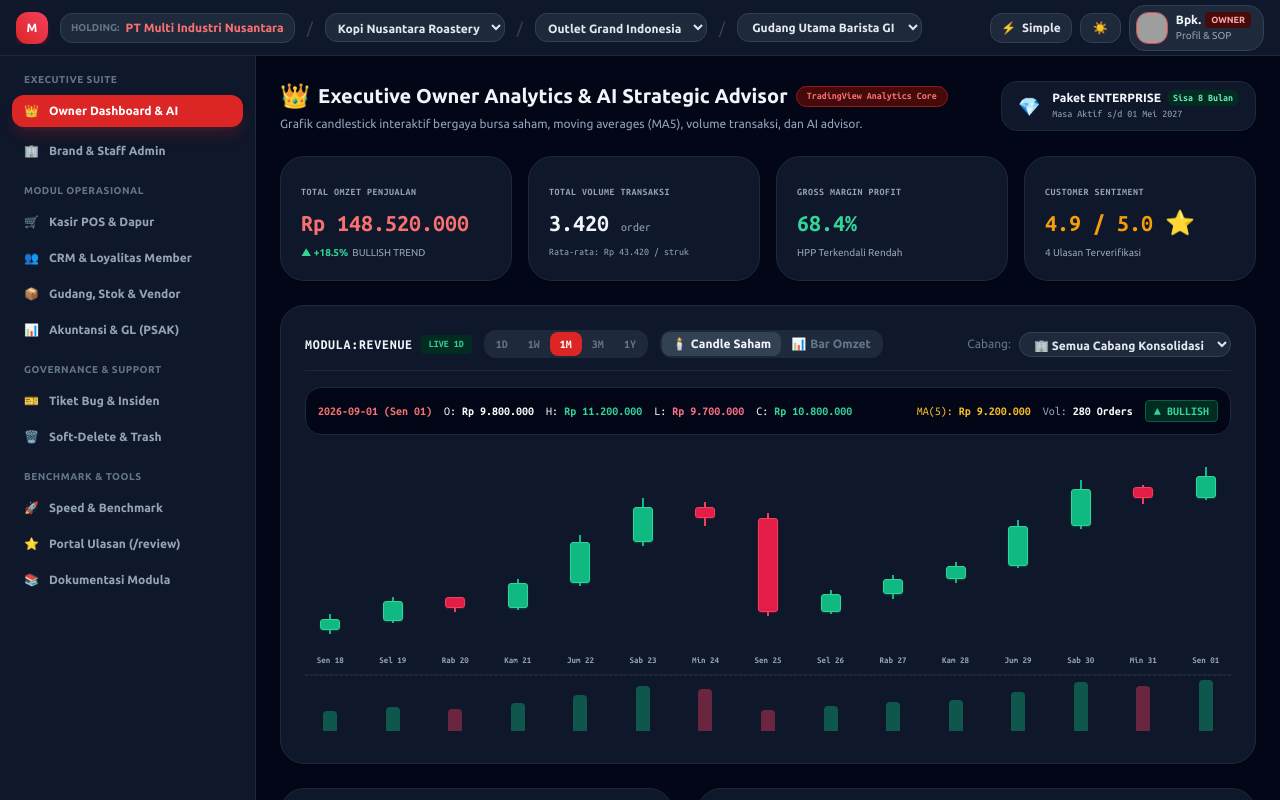
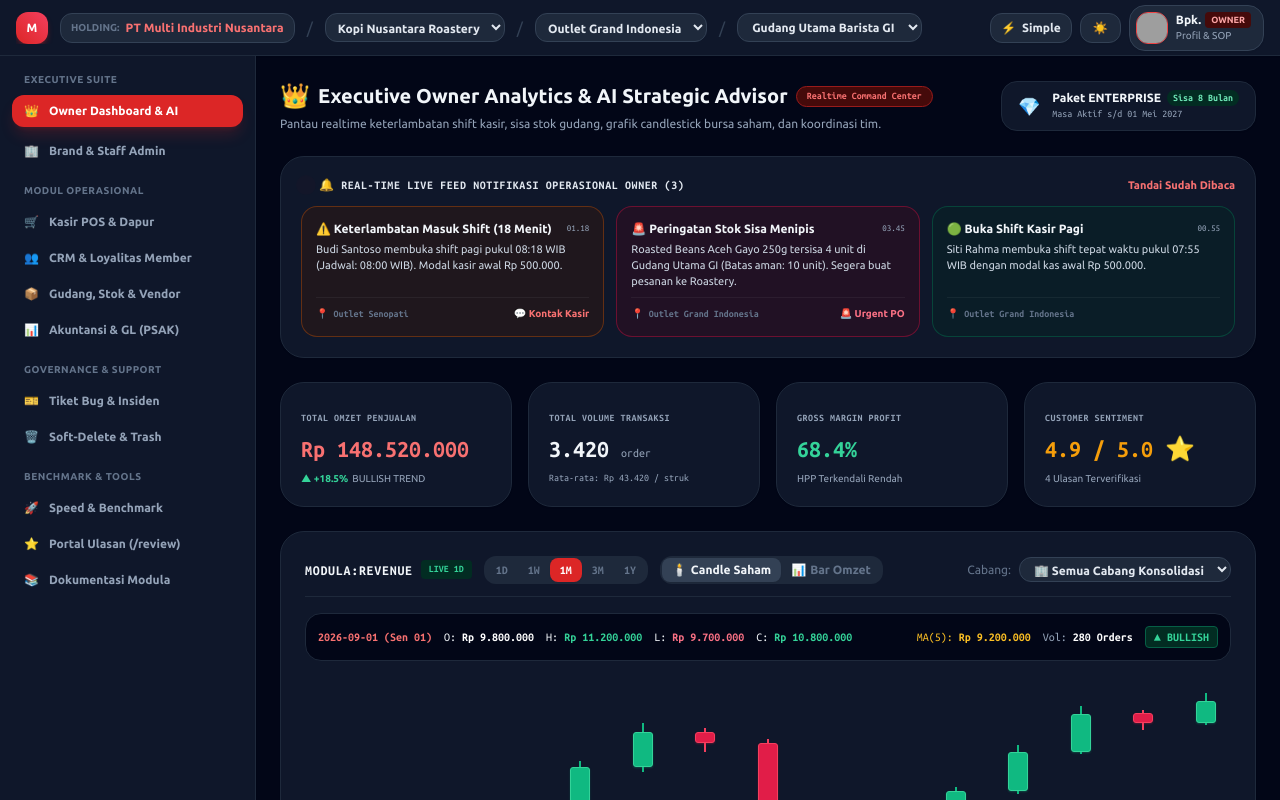
Before and after one commit to aenzet04/adamproject, a React (Vite) app in the folder apps/frontend/: page / in a window 1280 px wide. Shown: the top 800 px of the page. Built offline with nearby package versions, Linux system fonts and the light colour scheme; grey boxes are pictures that could not be loaded.

Commit message:
chore(auto-sync): automated commit 2026-08-31 22:58:10

```diff
--- a/apps/frontend/src/components/owner/OwnerAnalyticsDashboard.tsx
+++ b/apps/frontend/src/components/owner/OwnerAnalyticsDashboard.tsx
@@ -4,6 +4,8 @@
 import { useCustomerStore } from '../../stores/useCustomerStore';
 import { useModuleLicenseStore } from '../../stores/useModuleLicenseStore';
 import { useReviewStore } from '../../stores/useReviewStore';
+import { useShiftStore, OwnerRealtimeAlert } from '../../stores/useShiftStore';
+import { toast } from '../../stores/useToastStore';
 
 interface StockCandle {
   date: string;
@@ -44,6 +46,7 @@
   const { getTopSpenders } = useCustomerStore();
   const { subscriptionTier, remainingMonths, expiryDate } = useModuleLicenseStore();
   const { reviews } = useReviewStore();
+  const { alerts, markAlertsAsRead } = useShiftStore();
 
   const topSpenders = getTopSpenders(4, selectedBranchFilter);
 
@@ -65,11 +68,11 @@
               Executive Owner Analytics & AI Strategic Advisor
             </h2>
             <span className="bg-red-100 dark:bg-red-950 text-red-700 dark:text-red-400 border border-red-300 dark:border-red-800 text-[10px] font-mono px-2.5 py-0.5 rounded-full font-bold">
-              TradingView Analytics Core
+              Realtime Command Center
             </span>
           </div>
           <p className="text-xs text-slate-500 dark:text-slate-400 mt-1">
-            Grafik candlestick interaktif bergaya bursa saham, moving averages (MA5), volume transaksi, dan AI advisor.
+            Pantau realtime keterlambatan shift kasir, sisa stok gudang, grafik candlestick bursa saham, dan koordinasi tim.
           </p>
         </div>
 
@@ -88,7 +91,70 @@
         </div>
       </div>
 
-      {/* 2. KEY METRICS CARDS */}
+      {/* 2. REALTIME LIVE NOTIFICATIONS FEED (KETERLAMBATAN SHIFT & SISA STOK OWNER) */}
+      <div className="bg-white dark:bg-slate-900 border border-slate-200 dark:border-slate-800 rounded-3xl p-4 md:p-5 shadow-sm space-y-3">
+        <div className="flex justify-between items-center">
+          <div className="flex items-center space-x-2">
+            <span className="w-2.5 h-2.5 rounded-full bg-red-600 animate-ping" />
+            <h3 className="text-xs font-bold uppercase tracking-wider text-slate-800 dark:text-slate-200 font-mono">
+              🔔 Real-Time Live Feed Notifikasi Operasional Owner ({alerts.length})
+            </h3>
+          </div>
+          <button
+            onClick={() => {
+              markAlertsAsRead();
+              toast.info('Notifikasi Ditandai', 'Semua notifikasi ditandai telah dibaca.');
+            }}
+            className="text-[11px] text-red-600 dark:text-red-400 font-bold hover:underline"
+          >
+            Tandai Sudah Dibaca
+          </button>
+        </div>
+
+        <div className="grid grid-cols-1 md:grid-cols-3 gap-3">
+          {alerts.map((al) => (
+            <div
+              key={al.id}
+              className={`p-3.5 rounded-2xl border flex flex-col justify-between space-y-2 text-xs transition-all ${
+                al.severity === 'warning'
+                  ? 'bg-amber-50 dark:bg-amber-950/30 border-amber-300 dark:border-amber-800/60'
+                  : al.severity === 'critical'
+                  ? 'bg-rose-50 dark:bg-rose-950/30 border-rose-300 dark:border-rose-800/60'
+                  : 'bg-emerald-50 dark:bg-emerald-950/30 border-emerald-300 dark:border-emerald-800/60'
+              }`}
+            >
+              <div>
+                <div className="flex justify-between items-start">
+                  <span className="font-bold text-slate-800 dark:text-slate-100">{al.title}</span>
+                  <span className="text-[9px] font-mono text-slate-400">
+                    {new Date(al.timestamp).toLocaleTimeString('id-ID', { hour: '2-digit', minute: '2-digit' })}
+                  </span>
+                </div>
+                <p className="text-[11px] text-slate-600 dark:text-slate-300 mt-1">{al.message}</p>
+              </div>
+
+              <div className="pt-2 border-t border-black/5 dark:border-white/5 flex justify-between items-center text-[10px]">
+                <span className="font-bold font-mono text-slate-500">📍 {al.branchName}</span>
+                {al.type === 'SHIFT_LATE' && (
+                  <button
+                    onClick={() => {
+                      window.open('https://wa.me/6281234567890?text=Halo,%20mohon%20konfirmasi%20jadwal%20shift%20anda.', '_blank');
+                    }}
+                    className="text-red-600 dark:text-red-400 font-bold hover:underline"
+                  >
+                    💬 Kontak Kasir
+                  </button>
+                )}
+                {al.type === 'LOW_STOCK' && (
+                  <span className="text-rose-600 dark:text-rose-400 font-bold">🚨 Urgent PO</span>
+                )}
+              </div>
+            </div>
+          ))}
+        </div>
+      </div>
+
+      {/* 3. KEY METRICS CARDS */}
       <div className="grid grid-cols-2 lg:grid-cols-4 gap-3 md:gap-4">
         <div className="bg-white dark:bg-slate-900 border border-slate-200 dark:border-slate-800 p-4 md:p-5 rounded-3xl shadow-sm space-y-1.5">
           <span className="text-[10px] font-bold text-slate-400 uppercase tracking-wider font-mono">
@@ -134,7 +200,7 @@
         </div>
       </div>
 
-      {/* 3. TRADINGVIEW / STOCK MARKET STYLE INTERACTIVE CANDLESTICK CHART */}
+      {/* 4. TRADINGVIEW / STOCK MARKET STYLE INTERACTIVE CANDLESTICK CHART */}
       <div className="bg-white dark:bg-slate-900 border border-slate-200 dark:border-slate-800 rounded-3xl p-4 md:p-6 shadow-sm space-y-4">
         {/* TradingView Top Controls Header */}
         <div className="flex flex-col md:flex-row justify-between items-start md:items-center gap-3 border-b border-slate-100 dark:border-slate-800 pb-3">
@@ -231,7 +297,6 @@
           {/* Main Price / Candlestick Area */}
           <div className="flex-1 flex items-end space-x-2 md:space-x-3 relative border-b border-slate-200 dark:border-slate-800/80 pb-2">
             {STOCK_CANDLE_DATA.map((c, idx) => {
-              // Calculate % heights based on price range
               const highPct = Math.min(100, Math.max(5, ((c.high - chartMin) / priceRange) * 100));
               const lowPct = Math.min(100, Math.max(0, ((c.low - chartMin) / priceRange) * 100));
               const openPct = ((c.open - chartMin) / priceRange) * 100;
@@ -250,10 +315,8 @@
                   onMouseLeave={() => setHoveredCandle(null)}
                   className="flex-1 min-w-[28px] h-full flex flex-col items-center justify-end relative cursor-crosshair group"
                 >
-                  {/* Candlestick Mode */}
                   {chartType === 'candlestick' ? (
                     <div className="relative w-full h-full flex justify-center items-end">
-                      {/* Upper & Lower Wick Line */}
                       <div
                         style={{
                           bottom: `${lowPct}%`,
@@ -264,7 +327,6 @@
                         }`}
                       />
 
-                      {/* Real Candlestick Body (Open to Close) */}
                       <div
                         style={{
                           bottom: `${bodyBottom}%`,
@@ -278,7 +340,6 @@
                       />
                     </div>
                   ) : (
-                    /* Bar Chart Mode */
                     <div className="w-full flex items-end justify-center h-full">
                       <div
                         style={{ height: `${closePct}%` }}
@@ -291,7 +352,6 @@
                     </div>
                   )}
 
-                  {/* Day Label */}
                   <span className="text-[9px] font-mono text-slate-400 mt-2 truncate w-full text-center group-hover:text-red-500 font-bold">
                     {c.dayName}
                   </span>
@@ -300,7 +360,7 @@
             })}
           </div>
 
-          {/* Volume Bars Area (Bottom of Stock Chart) */}
+          {/* Volume Bars Area */}
           <div className="h-14 flex items-end space-x-2 md:space-x-3 pt-1 border-t border-dashed border-slate-200 dark:border-slate-800">
             {STOCK_CANDLE_DATA.map((c, idx) => {
               const volPct = Math.round((c.volume / maxVolume) * 100);
@@ -324,7 +384,7 @@
         </div>
       </div>
 
-      {/* 4. TOP SPENDER LEADERBOARD & AI ADVISOR GRID */}
+      {/* 5. TOP SPENDER LEADERBOARD & AI ADVISOR GRID */}
       <div className="grid grid-cols-1 lg:grid-cols-12 gap-6">
         {/* TOP SPENDER LEADERBOARD */}
         <div className="lg:col-span-5 bg-white dark:bg-slate-900 border border-slate-200 dark:border-slate-800 rounded-3xl p-5 md:p-6 shadow-sm space-y-4">
```
